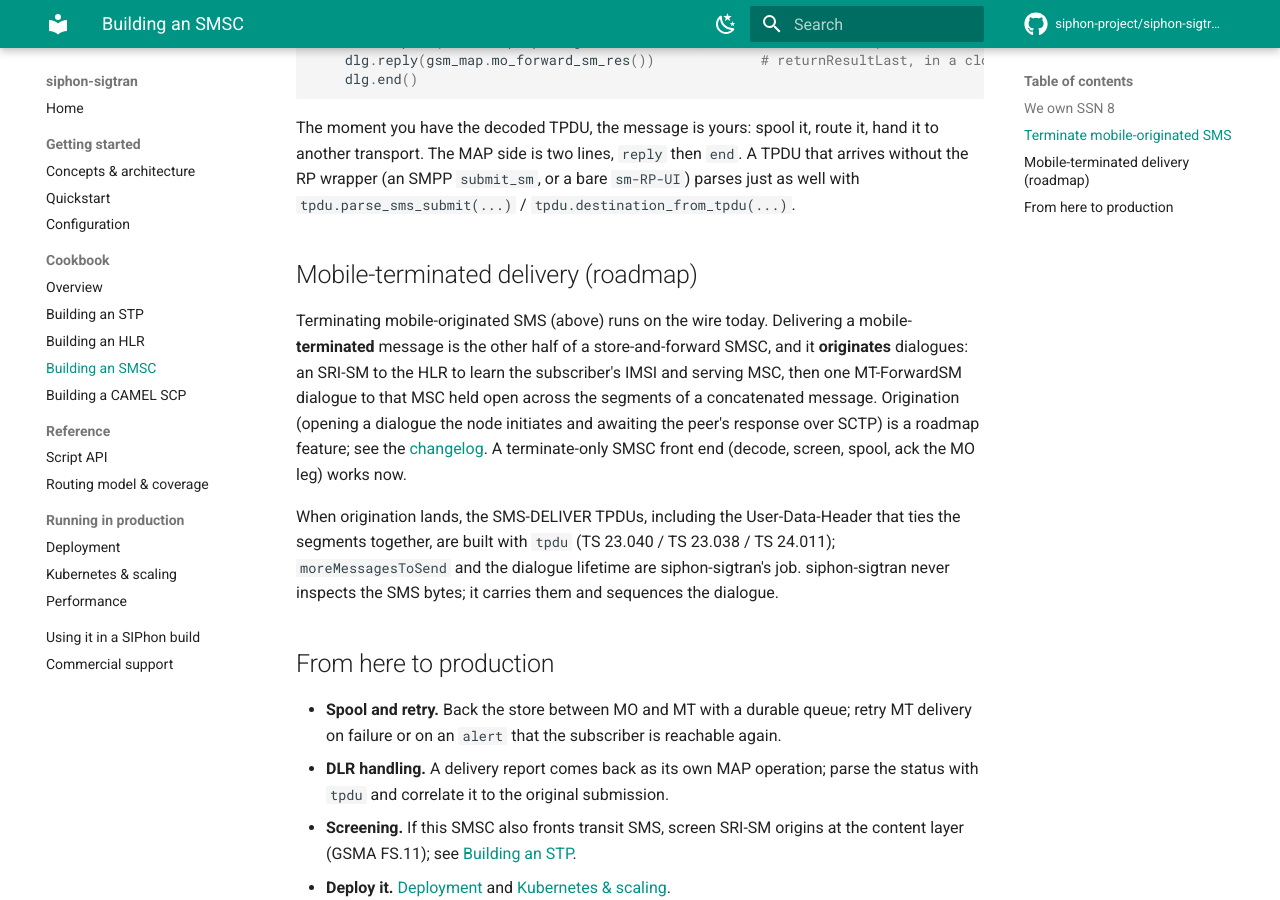
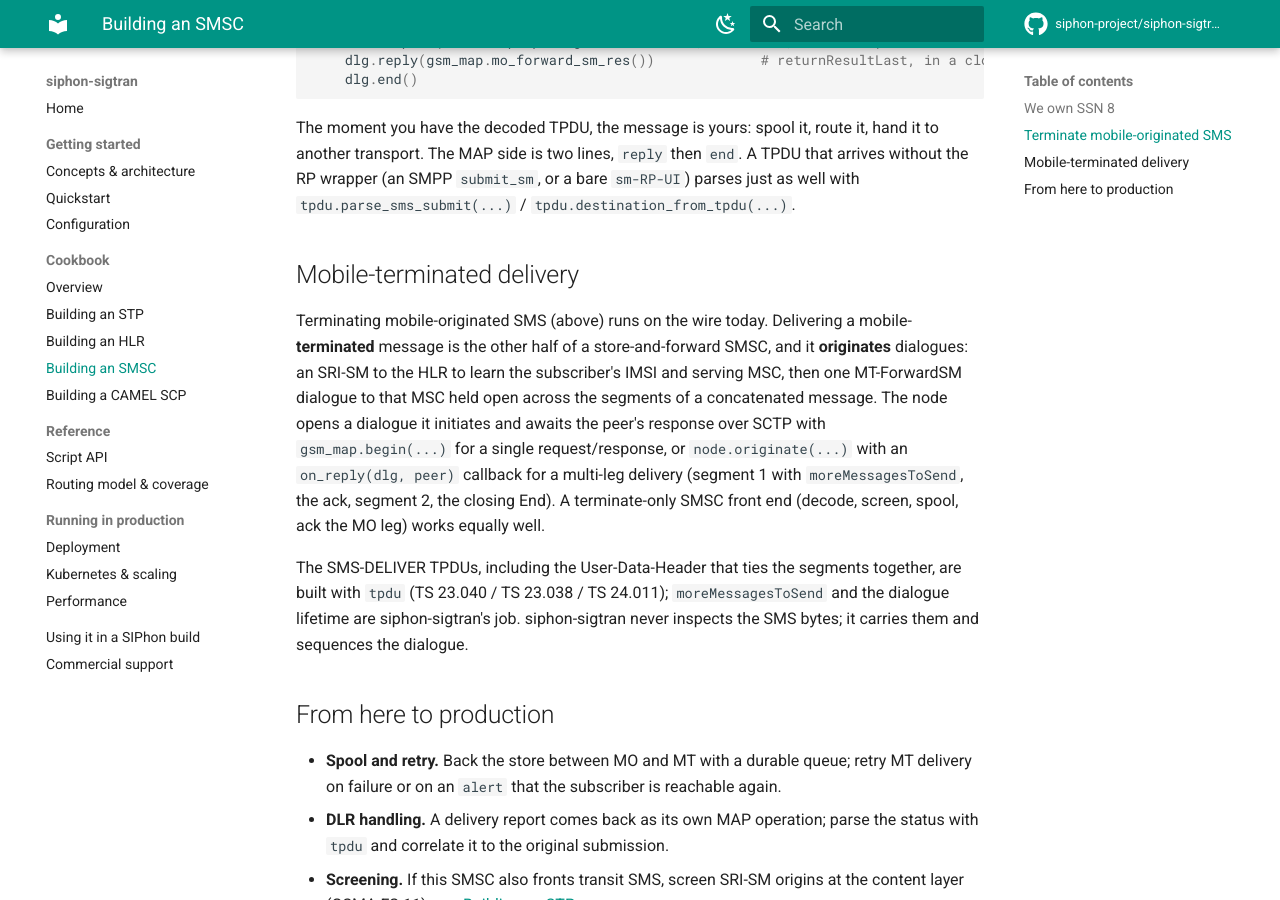
Before and after one commit to siphon-project/siphon-sigtran, an MkDocs documentation site: the page built from docs/cookbook/smsc.md, in a window 1280 px wide and 900 px high, scrolled down 1552 px. Built offline with MkDocs 1.6.1 and Material for MkDocs 9.7.7, drawn with Linux system fonts in a browser that asks for light colours; comment, search, counter and statistics services are not loaded.

Commit message:
docs: smsc cookbook origination is shipped (gsm_map.begin / node.originate), drop the roadmap framing and the broken CHANGELOG link that failed mkdocs strict

```diff
--- a/docs/cookbook/smsc.md
+++ b/docs/cookbook/smsc.md
@@ -85,22 +85,24 @@ TPDU that arrives without the RP wrapper (an SMPP `submit_sm`, or a bare
 `sm-RP-UI`) parses just as well with `tpdu.parse_sms_submit(...)` /
 `tpdu.destination_from_tpdu(...)`.
 
-## Mobile-terminated delivery (roadmap)
+## Mobile-terminated delivery
 
 Terminating mobile-originated SMS (above) runs on the wire today. Delivering a
 mobile-**terminated** message is the other half of a store-and-forward SMSC, and
 it **originates** dialogues: an SRI-SM to the HLR to learn the subscriber's IMSI
 and serving MSC, then one MT-ForwardSM dialogue to that MSC held open across the
-segments of a concatenated message. Origination (opening a dialogue the node
-initiates and awaiting the peer's response over SCTP) is a roadmap feature; see
-the [changelog](../../CHANGELOG.md). A terminate-only SMSC front end (decode,
-screen, spool, ack the MO leg) works now.
+segments of a concatenated message. The node opens a dialogue it initiates and
+awaits the peer's response over SCTP with `gsm_map.begin(...)` for a single
+request/response, or `node.originate(...)` with an `on_reply(dlg, peer)` callback
+for a multi-leg delivery (segment 1 with `moreMessagesToSend`, the ack, segment
+2, the closing End). A terminate-only SMSC front end (decode, screen, spool, ack
+the MO leg) works equally well.
 
-When origination lands, the SMS-DELIVER TPDUs, including the User-Data-Header that
-ties the segments together, are built with `tpdu` (TS 23.040 / TS 23.038 /
-TS 24.011); `moreMessagesToSend` and the dialogue lifetime are siphon-sigtran's
-job. siphon-sigtran never inspects the SMS bytes; it carries them and sequences
-the dialogue.
+The SMS-DELIVER TPDUs, including the User-Data-Header that ties the segments
+together, are built with `tpdu` (TS 23.040 / TS 23.038 / TS 24.011);
+`moreMessagesToSend` and the dialogue lifetime are siphon-sigtran's job.
+siphon-sigtran never inspects the SMS bytes; it carries them and sequences the
+dialogue.
 
 ## From here to production
 
```
